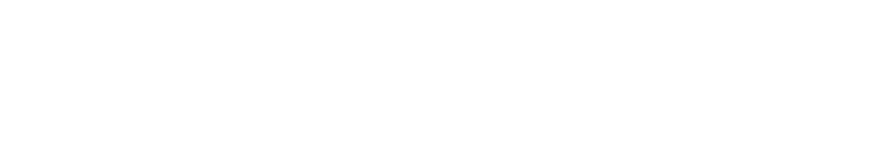
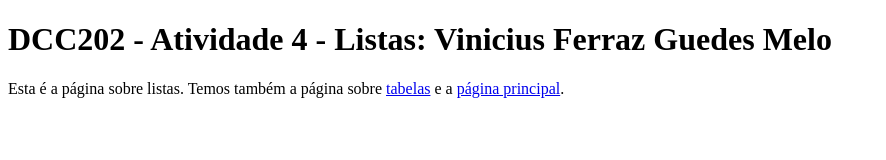
Before and after one commit to ufjf-dcc202/ufjf-dcc202-2023-3-b-atv4-ViniciusFGMelo, a website: page listas.html in a window 1280 px wide. Shown: the whole page, without its empty margins (0-886 px from the left). Drawn offline with Linux system fonts and the light colour scheme.

Commit message:
Feito listas

```diff
--- a/listas.html
+++ b/listas.html
@@ -3,9 +3,15 @@
 <head>
     <meta charset="UTF-8">
     <meta name="viewport" content="width=device-width, initial-scale=1.0">
-    <title>Document</title>
+    <title>DCC202 - Atividade 4 - Listas: Vinicius Ferraz Guedes Melo</title>
 </head>
 <body>
-
+    <main>
+        <h1>DCC202 - Atividade 4 - Listas: Vinicius Ferraz Guedes Melo</h1>
+        <p>Esta é a página sobre listas. Temos também a página sobre
+            <a href="tabelas.html">tabelas</a> e a
+            <a href="index.html">página principal</a>.
+        </p>
+    </main>
 </body>
 </html>
```
